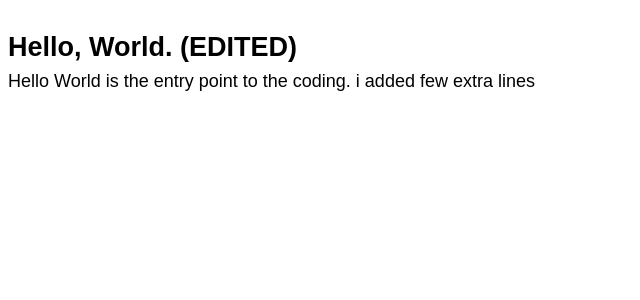
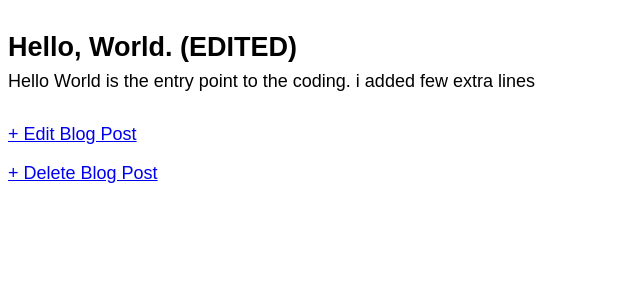
Before and after one commit to shubham3279/BLOG-LAND, a Django app: page /blog/1/ in a window 1280 px wide. Shown: the part 99-399 px from the top of the page, without its empty margins (0-640 px from the left). Run offline with Django 4.2, Linux system fonts and the light colour scheme; data comes from the database, SQL or seed files in the repository; both versions use the stored data as it was after the commit.

Commit message:
Added Update/DeleteView

```diff
--- a/bl/app/urls.py
+++ b/bl/app/urls.py
@@ -2,7 +2,8 @@ from django.urls import path
 from .views import *
 
 urlpatterns = [
-
+    path('blog/<int:pk>/delete/', BlogDeleteView.as_view(), name='BlogDeleteView'),
+    path('blog/<int:pk>/edit/', BlogEditView.as_view(), name='BlogEditView'),
 	path('',BlogListView.as_view(), name='BlogListView'),
     path('blog/<int:pk>/', BlogDetailView.as_view(), name='BlogDetailView'),
     path('blog/new/', BlogNewView.as_view(), name = 'BlogNewView')
--- a/bl/app/views.py
+++ b/bl/app/views.py
@@ -1,6 +1,7 @@
-from django.views.generic import ListView, DetailView
+from django.views.generic import ListView, DetailView, UpdateView, DeleteView
 from django.views.generic.edit import CreateView
 from .models import *
+from django.urls import reverse_lazy
 
 class BlogListView(ListView):
     model = Post
@@ -14,6 +15,16 @@ class BlogDetailView(DetailView):
     template_name = 'blog.html'
 
 class BlogNewView(CreateView):
+    template_name = 'new_blog.html'
     model = Post
-    template_name = 'new_blog.html'
     fields = ['title', 'author', 'body']
+
+class BlogEditView(UpdateView):
+    model = Post
+    template_name = 'edit_blog.html'
+    fields = ['title', 'body']
+
+class BlogDeleteView(DeleteView):
+    model = Post
+    template_name = 'delete_blog.html'
+    success_url = reverse_lazy('BlogListView')
--- a/bl/templates/blog.html
+++ b/bl/templates/blog.html
@@ -9,5 +9,7 @@
     <p>{{ all_Post_detail.body }}</p>
 </div>
 
+<a href="{% url 'BlogEditView' all_Post_detail.pk %}">+ Edit Blog Post</a>
+<p><a href="{% url 'BlogDeleteView' all_Post_detail.pk %}">+ Delete Blog Post</a></p>
 
 {% endblock content %}
```
Also changed, not shown: bl/templates/delete_blog.html (added, +8 -0 lines), bl/templates/edit_blog.html (added, +8 -0 lines), bl/db.sqlite3.
